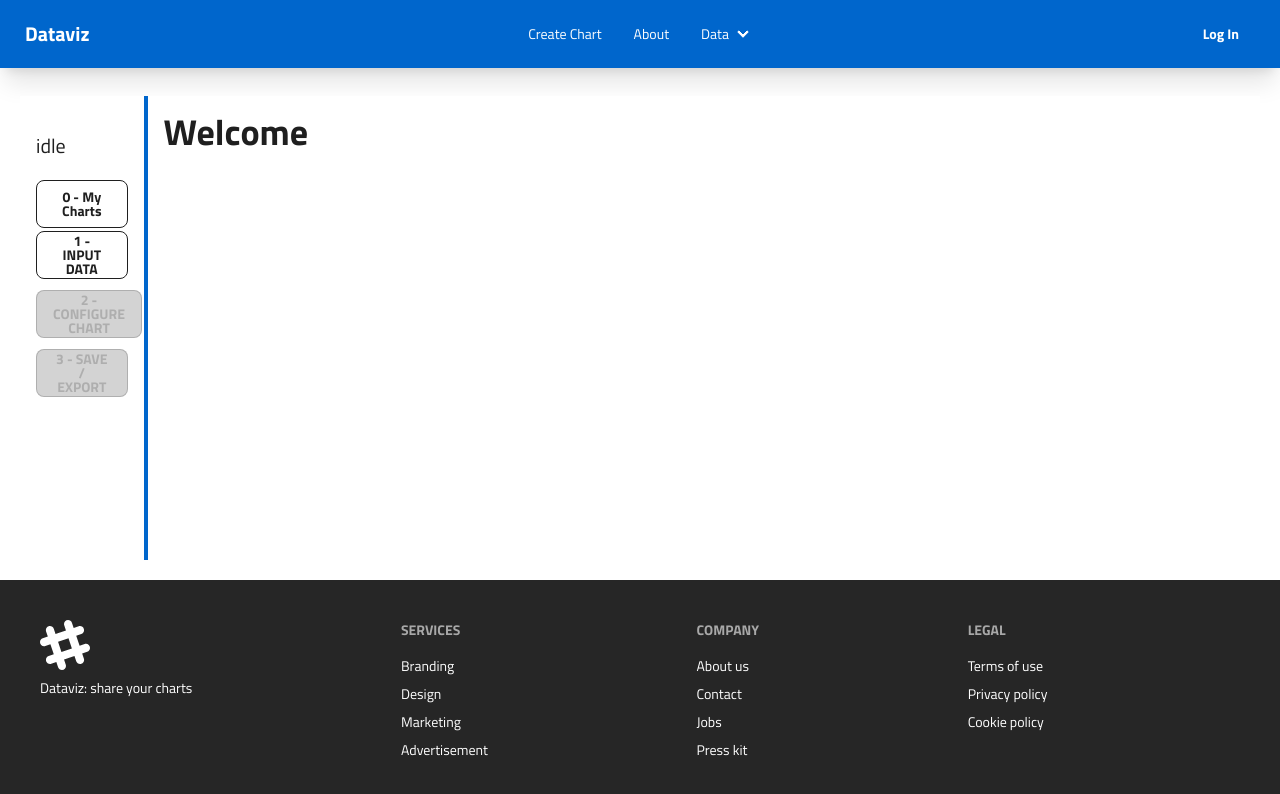
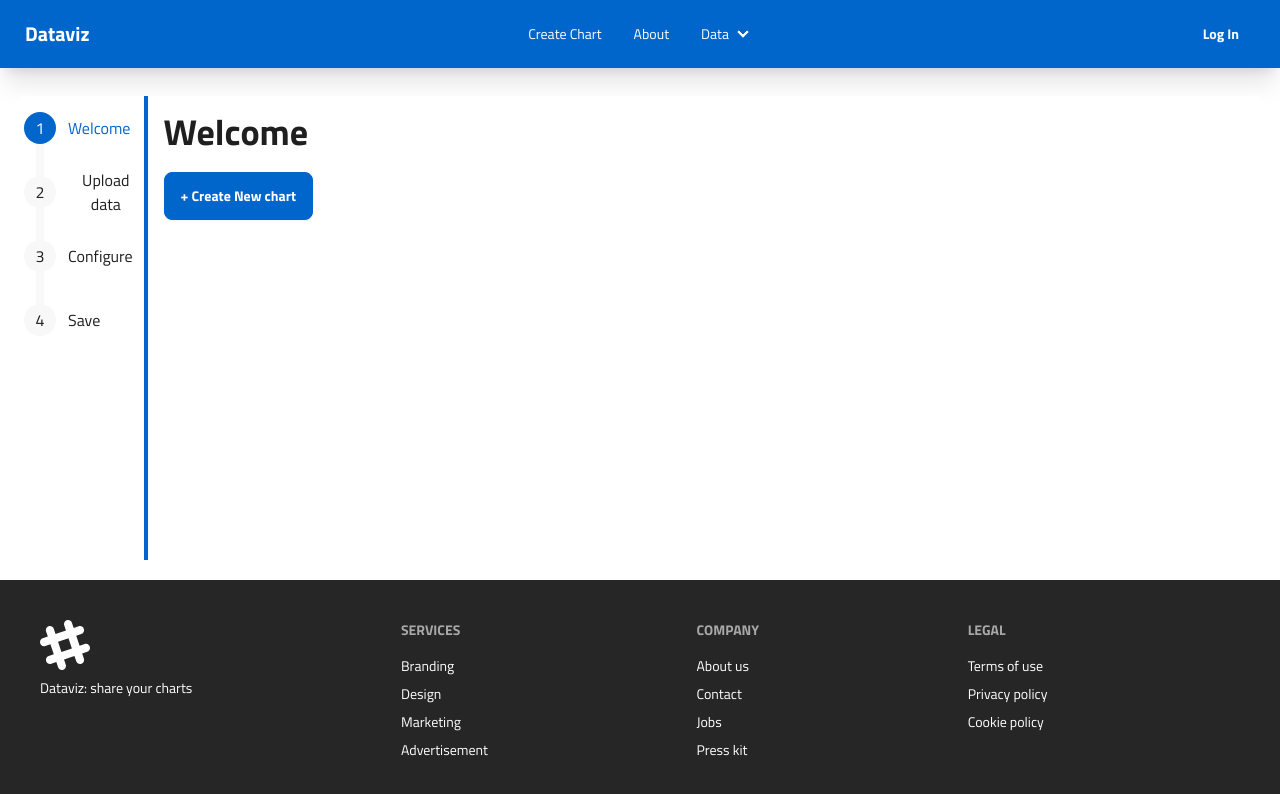
Before and after one commit to teamdigitale/dataviz-webapp, a React (Vite) app: page / in a window 1280 px wide. Shown: the top 794 px of the page. Built offline with nearby package versions, Linux system fonts and the light colour scheme.

Commit message:
fixed flow and layout, changed labels to english

```diff
--- a/src/components/CSVUpload.tsx
+++ b/src/components/CSVUpload.tsx
@@ -112,7 +112,7 @@ function UploadCSV({ setData }) {
   return (
     <div className="">
       <div className="form-control">
-        <label className="label">Carica CSV:</label>
+        <label className="label">Load CSV:</label>
         <input
           className="file-input file-input-bordered file-input-primary  w-full max-w-2xl"
           type="file"
--- a/src/components/ChartOptions.tsx
+++ b/src/components/ChartOptions.tsx
@@ -64,6 +64,11 @@ function ChartOptions({ config, setConfig, chart, numSeries }) {
   return (
     <div className="bg-base-200 p-4 rounded-box">
       <form onSubmit={handleSubmit(onSubmit)}>
+        <div className="my-5">
+          <button className="btn btn-primary w-full" type="submit">
+            Apply Changes
+          </button>
+        </div>
         <div className="grid grid-cols-3 gap-4">
           {filteredFields.map((field) => {
             if (['text', 'email', 'number', 'color'].includes(field.type)) {
@@ -170,8 +175,8 @@ function ChartOptions({ config, setConfig, chart, numSeries }) {
           })}
         </div>
         <div className="my-5">
-          <button className="btn btn-primary" type="submit">
-            Applica
+          <button className="btn btn-primary w-full" type="submit">
+            Apply Changes
           </button>
         </div>
       </form>
--- a/src/components/DataTable.tsx
+++ b/src/components/DataTable.tsx
@@ -20,7 +20,7 @@ export default function DataTable({
     <>
       {data && data[0] && (
         <div>
-          <p>{`${data.length} righe, ${data[0].length} colonne`}</p>
+          <p>{`${data.length} rows, ${data[0].length} columns`}</p>
           <div className="my-4">
             {transpose && (
               <span className="">
@@ -29,7 +29,7 @@ export default function DataTable({
                   type="button"
                   onClick={() => transpose()}
                 >
-                  Trasponi
+                  Traspose
                 </button>
               </span>
             )}
--- a/src/components/RenderChart.tsx
+++ b/src/components/RenderChart.tsx
@@ -74,8 +74,8 @@ function RenderChart(ds: any) {
       </div>
       <button
         className="btn btn-primary btn-outline"
-        title={'Scarica PNG'}
-        aria-label={'Scarica PNG'}
+        title={'Download PNG'}
+        aria-label={'Download PNG'}
         onClick={() =>
           downloadPng(
             echartInstance,
@@ -83,7 +83,7 @@ function RenderChart(ds: any) {
           )
         }
       >
-        {'Scarica'} PNG
+        {'Download'} PNG
       </button>
     </div>
   );
--- a/src/components/SelectChart.tsx
+++ b/src/components/SelectChart.tsx
@@ -1,13 +1,13 @@
 function SelectChart({ chart, setChart }) {
   return (
     <div
-      style={{ display: "flex", justifyContent: "start", alignItems: "center" }}
+      style={{ display: 'flex', justifyContent: 'start', alignItems: 'center' }}
     >
-      <label style={{ width: "200px" }}>Select a chart type:</label>
+      <label style={{ width: '200px' }}>Select a chart type:</label>
       <select
-        className="my-2 p-2"
+        className="select select-primary my-2 p-2 max-w-lg"
         value={chart}
-        onChange={(e) => setChart(e.target.value || "")}
+        onChange={(e) => setChart(e.target.value || '')}
       >
         <option value="">{`-seleziona una tipologi di grafico-`}</option>
         <option value="bar">Bar</option>
--- a/src/components/charts/GeoMapChart.tsx
+++ b/src/components/charts/GeoMapChart.tsx
@@ -138,7 +138,7 @@ function GeoMapChart({
   const options = data && geoData ? getOptions(data, geoData) : null;
   return (
     <div key={id} id={'chart_' + id}>
-      {!data && <div>Caricamento...</div>}
+      {!data && <div>Loading...</div>}
       {!geoData && <div>In attesa dei dati geo...</div>}
       {options && (
         <ReactEcharts
--- a/src/pages/Home.tsx
+++ b/src/pages/Home.tsx
@@ -92,55 +92,81 @@ function Home() {
     }, 100);
   }
 
+  function getStepIndex() {
+    if (state.matches('idle')) return 0;
+    if (state.matches('input')) return 1;
+    if (state.matches('config')) return 2;
+    if (state.matches('done')) return 3;
+  }
+
   return (
     <PanelGroup direction="horizontal" className="w-full">
       <Panel defaultSize={10} minSize={10} className="bg-base-100">
-        <div className="p-4 block">
-          <div className="text-xl my-5">{state.value as string}</div>
-          <div className="my-2">
-            <button
-              className="btn btn-outline"
+        <div>
+          <ul className="steps steps-vertical">
+            <li
+              className={`step ${
+                getStepIndex() >= 0 ? 'step-primary text-primary' : ''
+              }`}
               onClick={() => send({ type: 'IDLE' })}
             >
-              0 - My Charts
-            </button>
-            <button
-              className="btn btn-outline"
+              {list.length > 0 ? 'My Charts' : 'Welcome'}
+            </li>
+            <li
+              className={`step ${
+                getStepIndex() >= 1 ? 'step-primary text-primary' : ''
+              }`}
               onClick={() => send({ type: 'INPUT' })}
             >
-              1 - INPUT DATA
-            </button>
-          </div>
-          <div className="my-2">
-            <button
-              disabled={!data}
-              className="btn btn-outline"
-              onClick={() => send({ type: 'CONFIG' })}
+              Upload data
+            </li>
+            <li
+              className={`step ${
+                getStepIndex() >= 2 ? 'step-primary text-primary' : ''
+              }`}
+              onClick={() => (data ? send({ type: 'CONFIG' }) : null)}
             >
-              2 - CONFIGURE CHART
-            </button>
-          </div>
-          <div className="my-2">
-            <button
-              disabled={!data}
-              className="btn btn-outline"
-              onClick={() =>
-                send({
-                  type: 'DONE',
-                })
-              }
+              Configure
+            </li>
+            <li
+              className={`step ${
+                getStepIndex() >= 3 ? 'step-primary text-primary' : ''
+              }`}
+              onClick={() => (data ? send({ type: 'DONE' }) : null)}
             >
-              3 - SAVE / EXPORT
-            </button>
-          </div>
+              Save
+            </li>
+          </ul>
         </div>
       </Panel>
       <PanelResizeHandle className="bg-primary w-1" />
       <Panel minSize={20} className="bg-base-100">
         <div className="p-4">
           {state.matches('idle') && (
+            <div className="container">
+              <h4 className="text-4xl font-bold">
+                {list.length ? 'My Charts' : 'Welcome'}
+              </h4>
               <div>
-              <h4 className="text-4xl font-bold">Welcome</h4>
+                <div className="flex my-5">
+                  <div
+                    className="btn btn-primary"
+                    onClick={() => send({ type: 'INPUT' })}
+                  >
+                    + Create New chart
+                  </div>
+                  {data && (
+                    <div
+                      className="btn btn-primary"
+                      onClick={() => {
+                        send({ type: 'IDLE' });
+                        resetItem();
+                      }}
+                    >
+                      Reset this data
+                    </div>
+                  )}
+                </div>
                 {list?.map((item) => (
                   <div
                     key={item.id}
@@ -173,17 +199,19 @@ function Home() {
                   </div>
                 ))}
               </div>
+            </div>
           )}
 
           {state.matches('input') && (
-            <div>
-              <h4>Upload your data</h4>
+            <div className="container">
+              <h4 className="text-4xl font-bold">Upload your data</h4>
               <CSVUpload setData={(d: any) => handleUpload(d)} />
             </div>
           )}
 
           {state.matches('config') && (
-            <div>
+            <div className="container">
+              <h4 className="text-4xl font-bold">Configure Chart</h4>
               <SelectChart setChart={setChart} chart={chart} />
               <ChartOptions
                 config={config}
@@ -194,7 +222,8 @@ function Home() {
             </div>
           )}
           {state.matches('done') && (
-            <div>
+            <div className="container">
+              <h4 className="text-4xl font-bold">Save Chart</h4>
               Give a name to your chart and save it
               <ChartSave
                 chart={chart}
```
Also changed, not shown: src/components/ChartWrapper.tsx (+8 -8 lines), src/lib/constants.ts (+46 -46 lines). Lines whose indentation alone changed are shown as unchanged.
